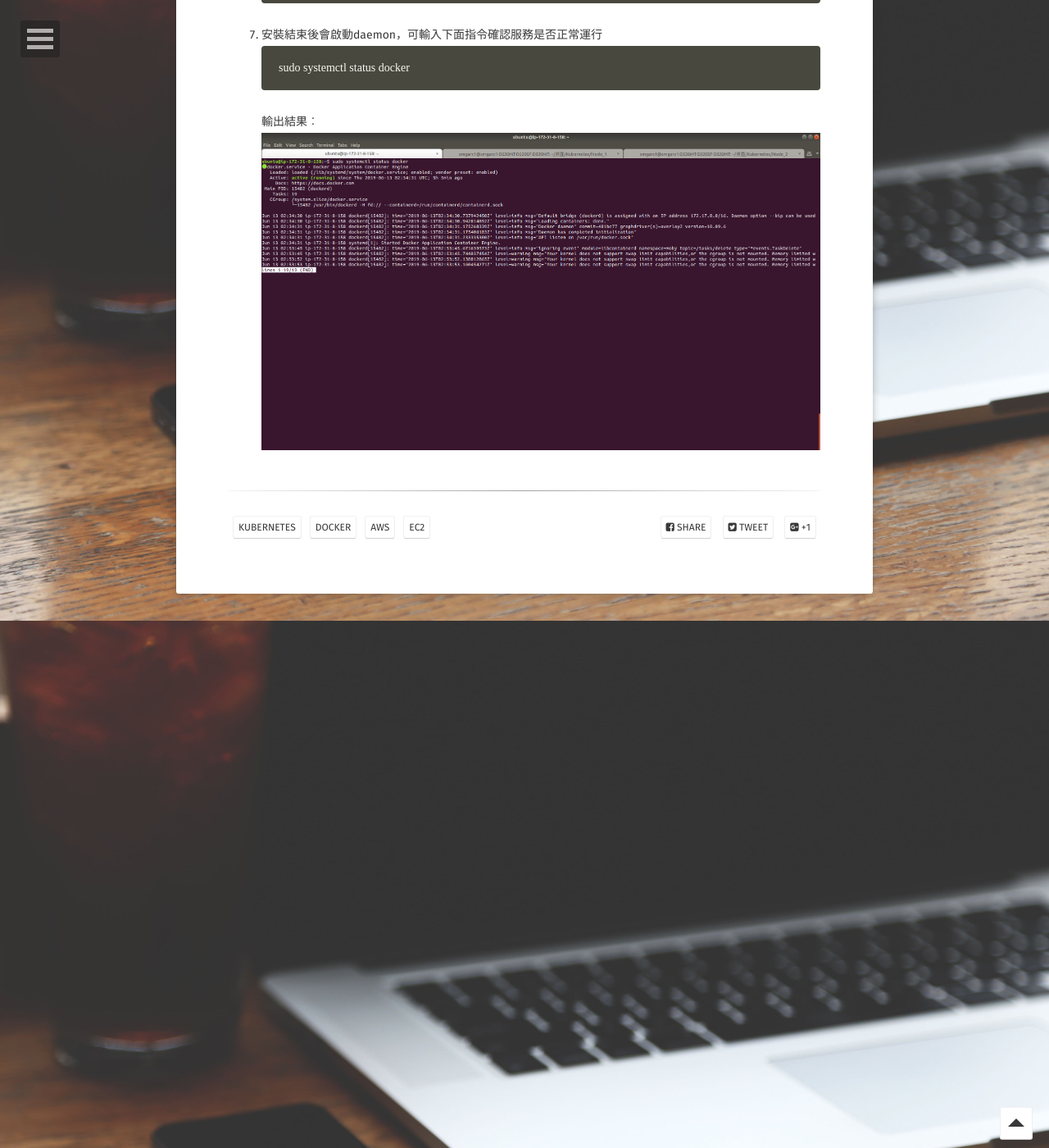
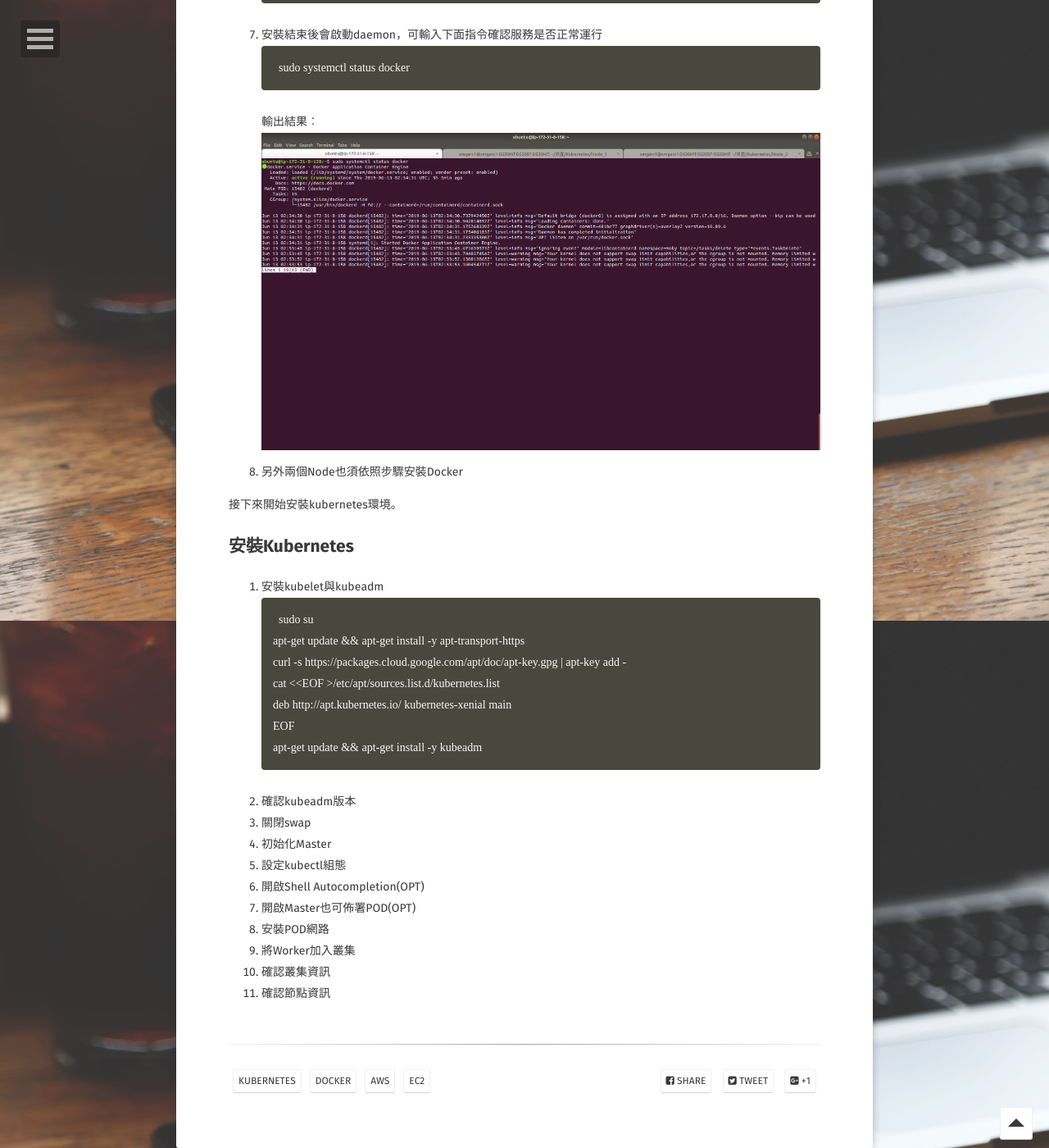
Before and after one commit to kisekitw/kisekitw.github.io, a Jekyll site: the page built from _posts/2019-06-13-Kubernetes Installation.md, in a window 1280 px wide and 1400 px high, scrolled down 3743 px. Shown: the whole window at 82% size. Built offline with Jekyll 4.4.1, drawn with Linux system fonts in a browser that asks for light colours; some web fonts are replaced.

Commit message:
add k8s installation

````diff
--- a/_posts/2019-06-13-Kubernetes Installation.md
+++ b/_posts/2019-06-13-Kubernetes Installation.md
@@ -82,3 +82,28 @@ Docker的版本至少要1.9以上。
    ```
    輸出結果︰
        ![Master Docker Service Status](https://github.com/kisekitw/kisekitw.github.io/blob/master/assets/img/1080613/MasterDockerServiceStatus.png?raw=true)
+8. 另外兩個Node也須依照步驟安裝Docker
+
+接下來開始安裝kubernetes環境。
+
+## 安裝Kubernetes
+1. 安裝kubelet與kubeadm
+```
+sudo su
+apt-get update && apt-get install -y apt-transport-https
+curl -s https://packages.cloud.google.com/apt/doc/apt-key.gpg | apt-key add -
+cat <<EOF >/etc/apt/sources.list.d/kubernetes.list
+deb http://apt.kubernetes.io/ kubernetes-xenial main
+EOF
+apt-get update && apt-get install -y kubeadm
+```
+2. 確認kubeadm版本
+3. 關閉swap
+4. 初始化Master
+5. 設定kubectl組態
+6. 開啟Shell Autocompletion(OPT)
+7. 開啟Master也可佈署POD(OPT)
+8. 安裝POD網路
+9.  將Worker加入叢集
+10. 確認叢集資訊
+11. 確認節點資訊
````
